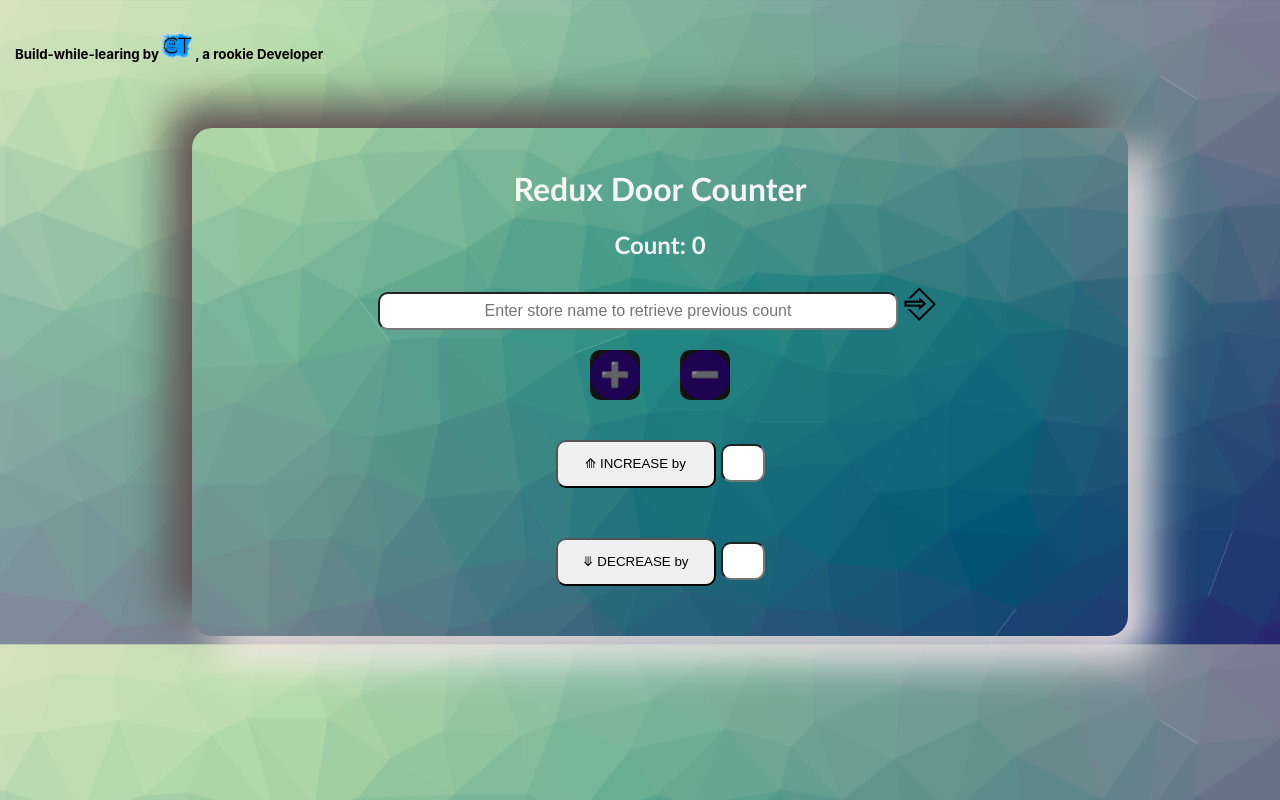
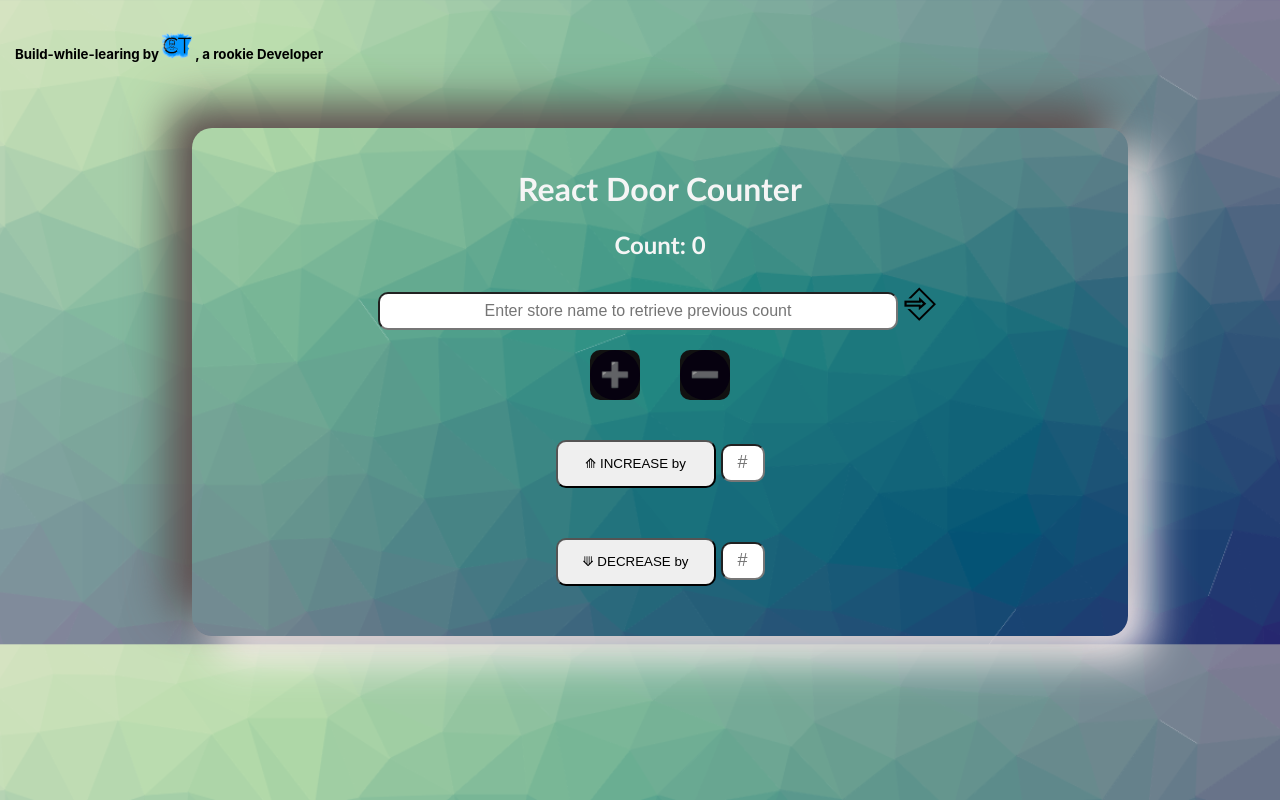
Before and after one commit to chuongtang/redux-counter, a React (Create React App) app: page / in a window 1280 px wide. Built offline with nearby package versions, Linux system fonts and the light colour scheme.

Commit message:
F2: compleate styling for name box

```diff
--- a/src/features/Counter.js
+++ b/src/features/Counter.js
@@ -20,7 +20,7 @@ const Counter = () => {
 
     return (
         <>
-            <h1 className='appName'>Redux Door Counter</h1>
+            <h1 className='appName'>React Door Counter</h1>
             <h2 class="count">Count: {count}</h2>
             <div className='nameBox'>
                 <input placeholder='Enter store name to retrieve previous count' className='inputName' onChange={(e) => handleChange(e)} />
@@ -35,13 +35,13 @@ const Counter = () => {
                 <button className="btn-plus btn" onClick={() => dispatch(incrementByAmount(value))}>
                     ⟰ INCREASE by
                 </button>
-                <input className='inputBox' onChange={(e) => handleChange(e)} />
+                <input placeholder='#' className='inputBox' onChange={(e) => handleChange(e)} />
             </div>
             <div className='box-btn'>
                 <button className="btn-minus btn" onClick={() => dispatch(decrementByAmount(value))}>
-                    ⤋ DECREASE by
+                    ⟱ DECREASE by
                 </button>
-                <input className='inputBox' onChange={(e) => handleChange(e)} />
+                <input placeholder='#' className='inputBox' onChange={(e) => handleChange(e)} />
             </div>
 
         </>
--- a/src/index.css
+++ b/src/index.css
@@ -44,7 +44,7 @@ h5{
     border: none;
     outline: none;
     color: rgb(228, 247, 120);
-    background: rgb(30, 3, 82);
+    background: rgb(6, 1, 15);
     cursor: pointer;
     position: relative;
     font-size: 1.5rem;
@@ -136,3 +136,4 @@ h5{
   font-size: 5vh;
   border: transparent;
 }
+.startBtn:hover{transform: scale(2);}
```
